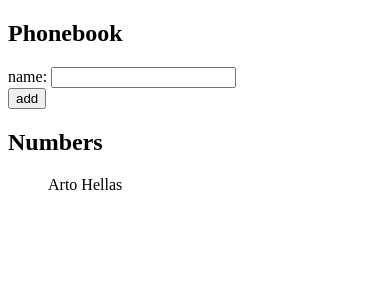
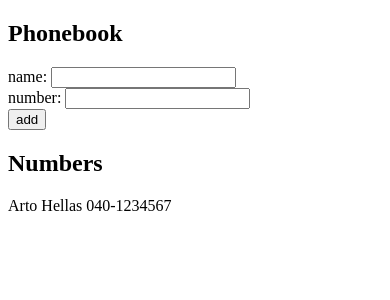
Before and after one commit to holmsusa/fullstack, a React (Vite) app in the folder part2/phonebook/: page / in a window 390 px wide. Shown: the top 300 px of the page. Built offline with nearby package versions, Linux system fonts and the light colour scheme.

Commit message:
phonebook step 3

```diff
--- a/part2/phonebook/src/App.jsx
+++ b/part2/phonebook/src/App.jsx
@@ -4,7 +4,7 @@ import { useState } from 'react'
 const Person = (props) => {
   return (
     <>
-      <p> {props.name} </p>
+      <p> {props.name} {props.number}</p>
     </>
   )
 }
@@ -12,17 +12,18 @@ const Person = (props) => {
 const App = () => {
   // Initializing states
   const [persons, setPersons] = useState([
-    { name: 'Arto Hellas' }
+    { name: 'Arto Hellas',
+      number: '040-1234567'
+     }
   ])
   const [newName, setNewName] = useState('')
+  const [newNumber, setNewNumber] = useState('')
 
   // Event handlers
   const addPerson = (event) => {
     event.preventDefault()
-    console.log('button clicked')
 
     const nameIsInPersons = persons.some(( {name} ) => name === newName)
-    console.log(nameIsInPersons)
 
     // If new name in persons, a warning occurs
     if(nameIsInPersons) {
@@ -31,7 +32,8 @@ const App = () => {
 
     } else { // If new name not in persons, it is added
       const personObject = {
-        name: newName
+        name: newName,
+        number: newNumber
       }
 
       setPersons(persons.concat(personObject))
@@ -39,30 +41,31 @@ const App = () => {
 
     // The newName variable is reset in any case
     setNewName('')
+    setNewNumber('')
   }
 
   const handleNameChange = (event) => {
-    console.log(event.target.value)
     setNewName(event.target.value)
+  }
+
+  const handleNumberChange = (event) => {
+    setNewNumber(event.target.value)
   }
 
   return (
     <div>
       <h2>Phonebook</h2>
       <form onSubmit={addPerson}>
-        <div>
-          name: <input value={newName} onChange={handleNameChange}/>
-        </div>
-        <div>
-          <button type="submit">add</button>
-        </div>
+        <div>name: <input value={newName} onChange={handleNameChange}/></div>
+        <div>number: <input value={newNumber} onChange={handleNumberChange}/> </div>
+        <div><button type="submit">add</button></div>
       </form>
       <h2>Numbers</h2>
-        <ul>
+        <div>
           {persons.map(person =>
-            <Person key={person.name} name={person.name} />
+            <Person key={person.name} name={person.name} number={person.number} />
           )}
-        </ul>
+        </div>
     </div>
   )
 }
```
